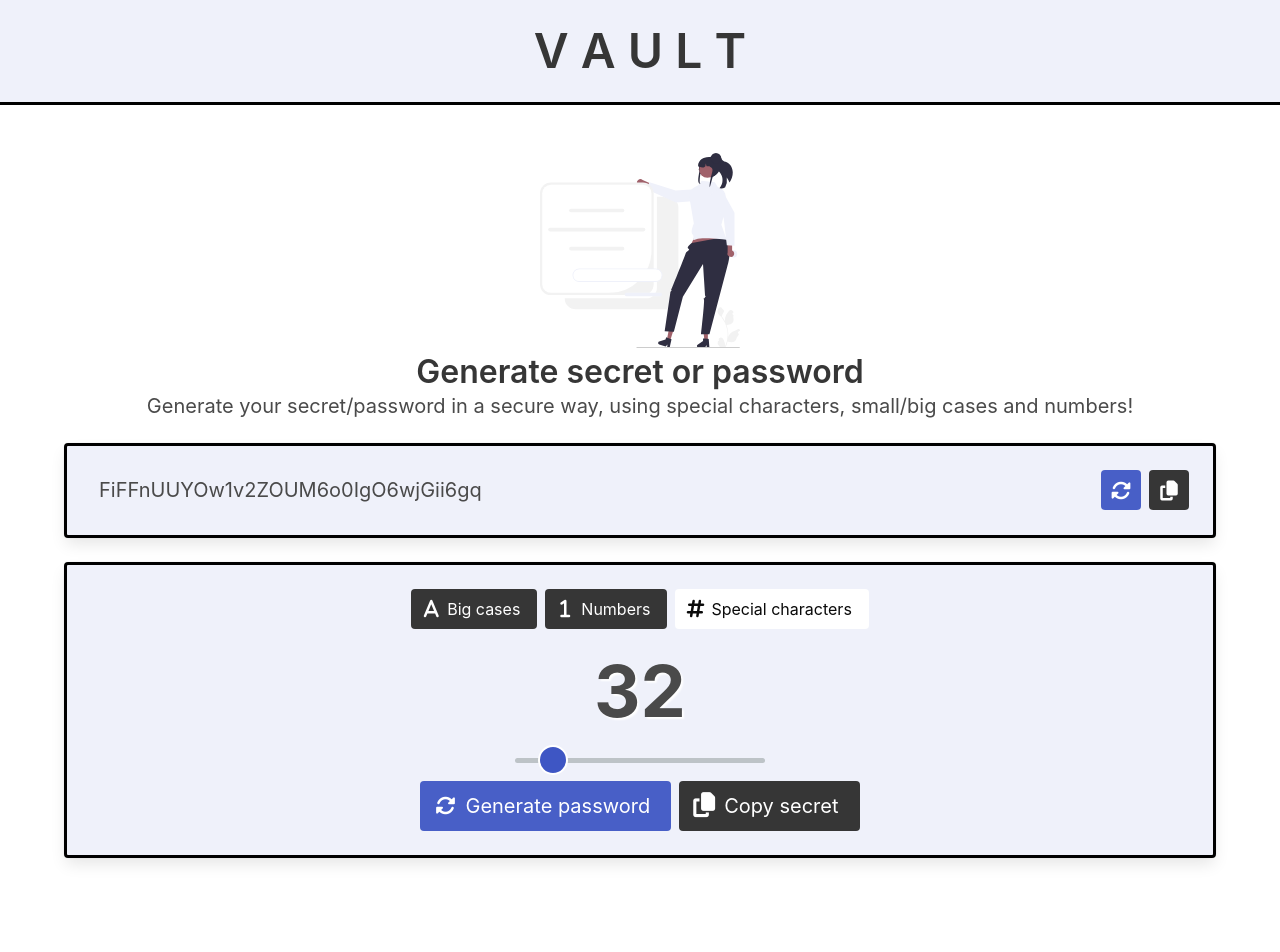
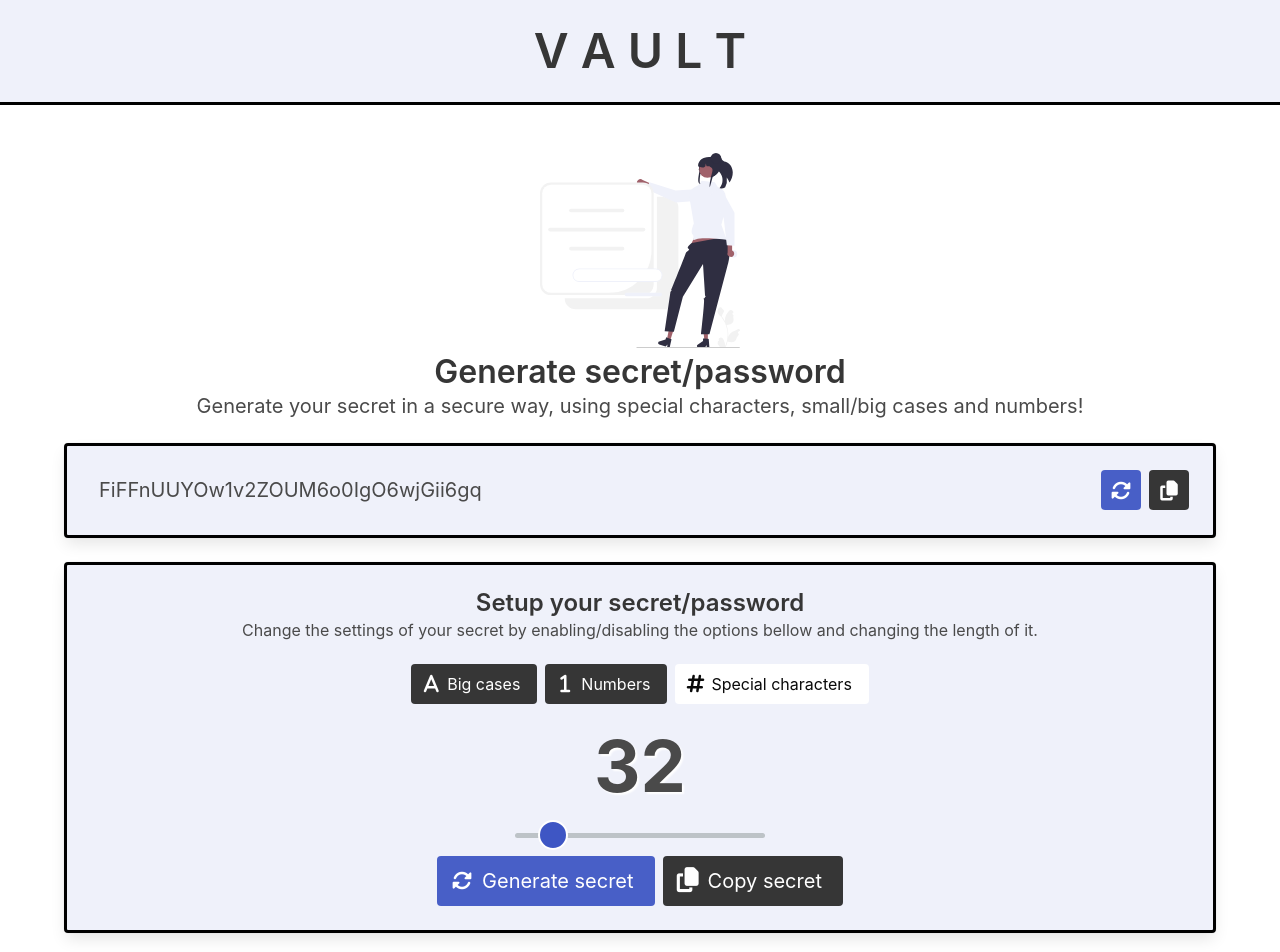
Before and after one commit to you97ssef/Vault, a Vue app: page /generator in a window 1280 px wide. Shown: the top 952 px of the page. Built offline with nearby package versions, Linux system fonts and the light colour scheme.

Commit message:
added some info and changed some titles

```diff
--- a/src/views/Generator.vue
+++ b/src/views/Generator.vue
@@ -1,8 +1,8 @@
 <template>
     <div class="has-text-centered">
         <img src="@/assets/images/password.svg" alt="empty" width="200" />
-		<h3 class="title is-3">Generate secret or password</h3>
-		<h5 class="subtitle is-5">Generate your secret/password in a secure way, using special characters, small/big cases and numbers!</h5>
+		<h3 class="title is-3">Generate secret/password</h3>
+		<h5 class="subtitle is-5">Generate your secret in a secure way, using special characters, small/big cases and numbers!</h5>
         <div class="card has-background-link-light mb-5">
 		    <div class="card-content is-flex is-justify-content-space-between">
                 <p class="subtitle m-2">
@@ -25,6 +25,8 @@
 
         <div class="card has-background-link-light">
 		    <div class="card-content">
+                <h4 class="title is-4">Setup your secret/password</h4>
+                <h6 class="subtitle is-6">Change the settings of your secret by enabling/disabling the options bellow and changing the length of it.</h6>
                 <div class="buttons is-justify-content-center m-0">
                     <button class="button"
                         :class="upper ? 'is-dark' : 'is-white'"
@@ -72,7 +74,7 @@
                             <i class="fa-solid fa-rotate"></i>
                         </div>
                         <span>
-                            Generate password
+                            Generate secret
                         </span>
                     </button>
                     <button class="button is-dark" @click="copySecret()">
```
